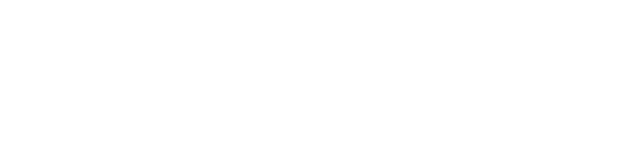
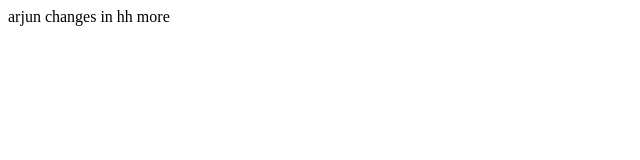
Before and after one commit to aditya-fns/testgit, a plain HTML site: page hh-more.html in a window 1280 px wide. Shown: the whole page, without its empty margins (0-640 px from the left). Drawn offline with Linux system fonts and the light colour scheme.

Commit message:
arjun changes in hhmore

```diff
--- a/hh-more.html
+++ b/hh-more.html
@@ -6,6 +6,6 @@
     <title>Document</title>
 </head>
 <body>
-
+    arjun changes in hh more
 </body>
 </html>
```
